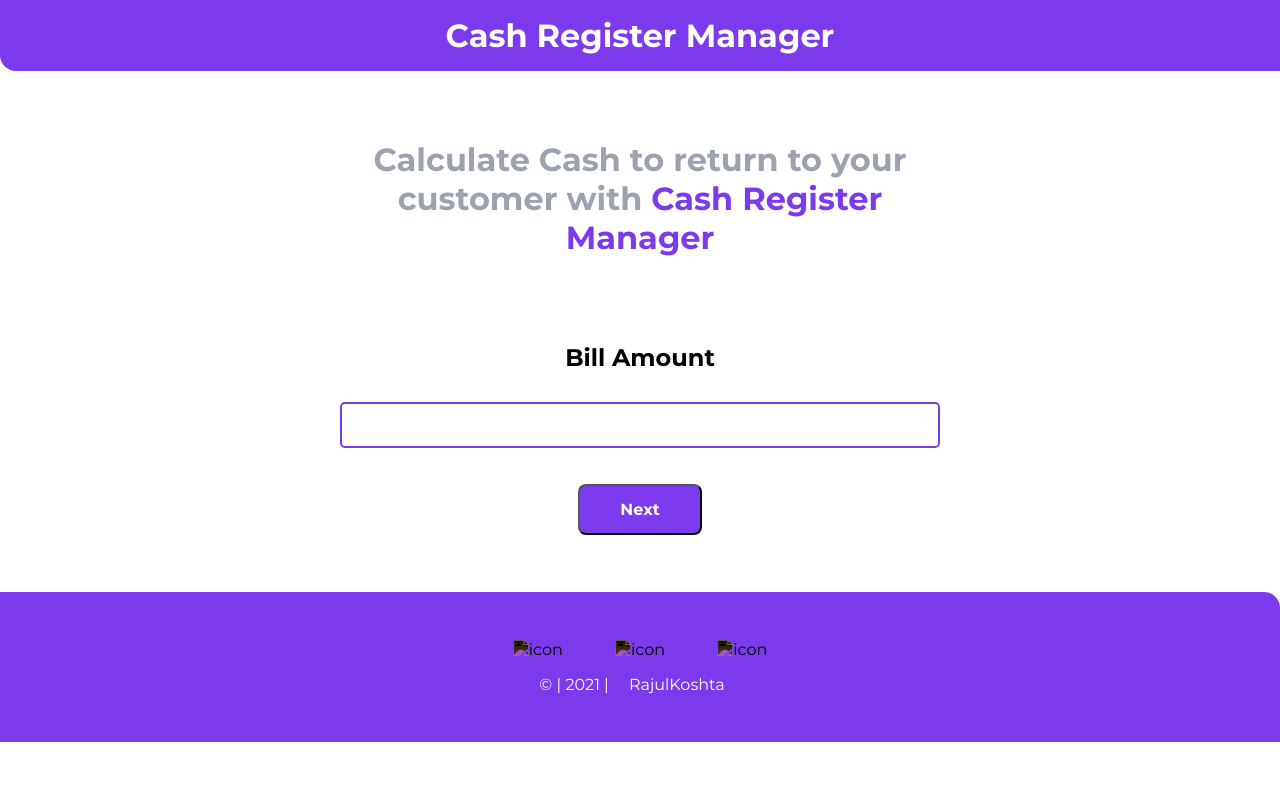
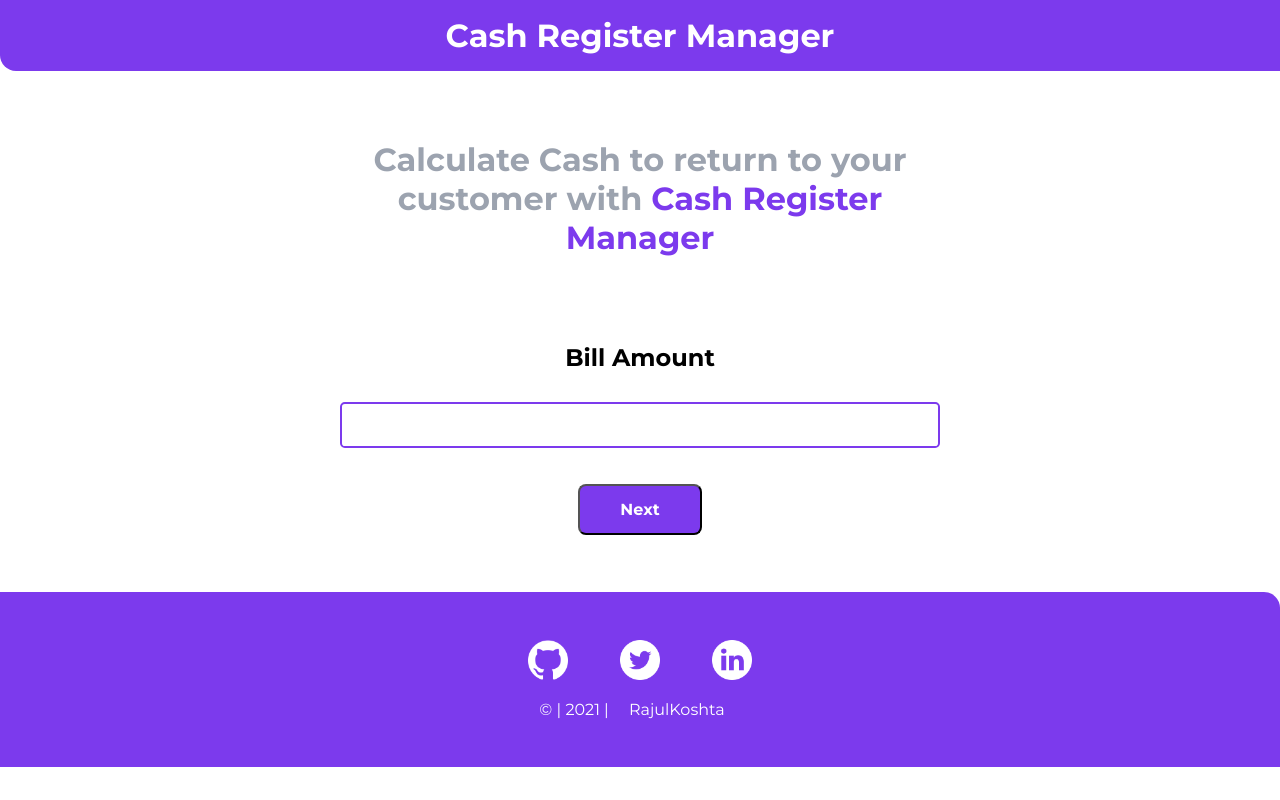
Before and after one commit to rajulkoshta/neog-markTen-cashRegister, a plain HTML site: page index.html in a window 1280 px wide. Drawn offline with Linux system fonts and the light colour scheme.

Commit message:
addded changes

```diff
--- a/index.html
+++ b/index.html
@@ -66,11 +66,11 @@
     <footer class="footer">
         <ul class="list-non-bullet">
             <li class="list-item-inline"><a target="_blank" class="link" href="https://github.com/rajulkoshta"><img
-                        src="images/github.png" alt="icon"></a></li>
+                        src="icons/github.png" alt="icon"></a></li>
             <li class="list-item-inline"><a target="_blank" class="link" href="https://twitter.com/RajulKoshta"><img
-                        src="images/twitter.png" alt="icon"></a></li>
+                        src="icons/twitter.png" alt="icon"></a></li>
             <li class="list-item-inline"><a target="_blank" class="link" href="https://www.linkedin.com/in/rajulkoshta/"><img
-                        src="images/linkedin.png" alt="icon"></a>
+                        src="icons/linkedin.png" alt="icon"></a>
             </li>
         </ul>
     <p>© | 2021 |<a target="_blank" class="link" href="https://rajulkoshtaportfolio.netlify.app/"> RajulKoshta</a></p>
```
